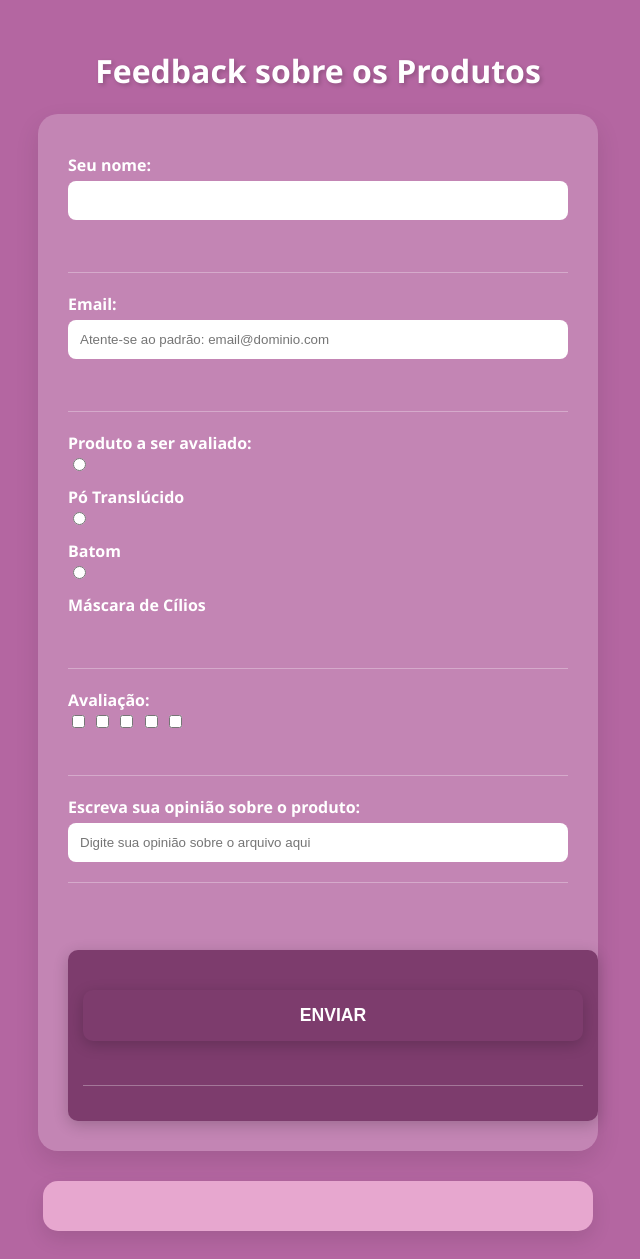
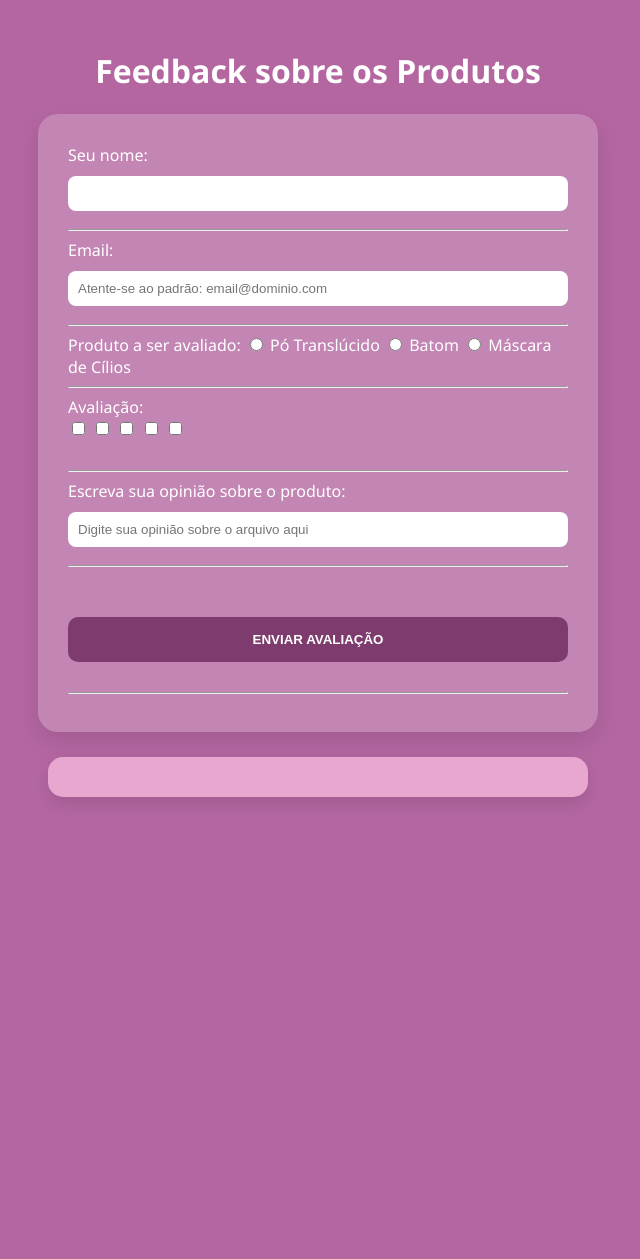
Before and after one commit to larissavlima7-cmd/PHP, a PHP site: page /atividade/index.php in a window 1280 px wide. Shown: the whole page, without its empty margins (322-962 px from the left). After the commit the page ends 801 px from the top, so only its background shows below. Run offline with PHP 8.4, Linux system fonts and the light colour scheme.

Commit message:
atividade da aula 9

```diff
--- a/Introdução/aula 9/atividade/index.php
+++ b/Introdução/aula 9/atividade/index.php
@@ -5,8 +5,7 @@
     <meta name="viewport" content="width=device-width, initial-scale=1.0">
     <title>Avaliação dos Produtos</title>
     <style>
-        /* CONFIGURAÇÃO GERAL */
-        body {
+       body{
             background-color: #b466a1;
             font-family: 'Segoe UI', sans-serif;
             display: flex;
@@ -16,10 +15,7 @@
             padding: 20px;
         }
 
-        h1 { text-shadow: 2px 2px 4px rgba(0,0,0,0.2); }
-
-        /* FORMULÁRIO */
-        form {
+        form{
             background-color: rgba(255, 255, 255, 0.2);
             padding: 30px;
             border-radius: 20px;
@@ -28,93 +24,40 @@
             box-shadow: 0 10px 25px rgba(0,0,0,0.1);
         }
 
-        label { font-weight: bold; display: block; margin-top: 10px; }
-
         input[type="text"], input[type="email"] {
             width: 100%;
-            padding: 12px;
+            padding: 10px;
+            border-radius: 8px;
             border: none;
-            border-radius: 8px;
-            margin-top: 5px;
+            margin: 10px 0;
             box-sizing: border-box;
         }
 
-        hr { border: 0; height: 1px; background: rgba(255,255,255,0.3); margin: 20px 0; }
-
-        /* GRUPO DE PRODUTOS (RADIOS) */
-        .radio-group { margin: 10px 0; }
-        .radio-group label { display: inline-block; margin-right: 15px; font-weight: normal; cursor: pointer; }
-
-        /* SISTEMA DE ESTRELAS */
-        .rating-container {
-            display: flex;
-            flex-direction: row-reverse;
-            justify-content: flex-end;
-            gap: 5px;
-        }
-
-        .rating-container input { display: none; }
-
-        .rating-container label {
-            font-size: 2.5rem;
-            color: #fce4ec; /* Estrela vazia */
-            cursor: pointer;
-            transition: color 0.2s, transform 0.2s;
-            margin: 0;
-        }
-
-        .rating-container label::before { content: '\2605'; }
-
-        /* Efeito de preenchimento e hover */
-        .rating-container input:checked ~ label,
-        .rating-container label:hover,
-        .rating-container label:hover ~ label {
-            color: #ffca08;
-            transform: scale(1.1);
-        }
-
-        /* O BOTÃO (ESTILIZADO) */
-        #btn {
+        .btn{
             display: block;
             width: 100%;
             padding: 15px;
-            margin-top: 25px;
-            background-color: #7d3c6d; /* Roxo elegante */
+            background-color: #7d3c6d;
             color: white;
             border: none;
             border-radius: 10px;
-            font-size: 1.1rem;
             font-weight: bold;
             text-transform: uppercase;
             cursor: pointer;
-            transition: all 0.3s ease;
-            box-shadow: 0 4px 15px rgba(0,0,0,0.2);
+            margin-top: 20px;
         }
 
-        #btn:hover {
-            background-color: #5a2b4e;
-            transform: translateY(-2px);
-            box-shadow: 0 6px 20px rgba(0,0,0,0.3);
-        }
 
-        /* CAIXA DE RESPOSTA */
-        #resp {
-            margin-top: 30px;
+        #resp{
+            margin-top: 25px;
+            padding: 20px;
+            border-radius: 15px;
             background-color: #e7a7cf;
             color: #4b2341;
-            padding: 25px;
-            border-radius: 15px;
             width: 100%;
             max-width: 500px;
-            box-shadow: 0 8px 20px rgba(0,0,0,0.1);
-            animation: slideUp 0.4s ease-out;
+            box-shadow: 0 8px 16px rgba(0,0,0,0.1);
         }
-
-        @keyframes slideUp {
-            from { opacity: 0; transform: translateY(20px); }
-            to { opacity: 1; transform: translateY(0); }
-        }
-
 
     </style>
 </head>
@@ -156,13 +99,11 @@
         <input type="text" placeholder="Digite sua opinião sobre o arquivo aqui" id="msg" name="msg">
         <br><hr><br>
 
-        <div id="btn">
-            <!-- Botão de enviar -->
-            <input type="submit" id="btn" value="Enviar">
-            <br><hr>
-        </div>
+        <!-- Botão de enviar -->
+        <button type="submit" class="btn">Enviar Avaliação</button>
+        <br><hr>
+    </form>
 
-    </form>
     <div id="resp">
     <?php
     if(isset($_POST["name"],$_POST["email"],$_POST["produto"],$_POST["star"],$_POST["msg"])){
```
